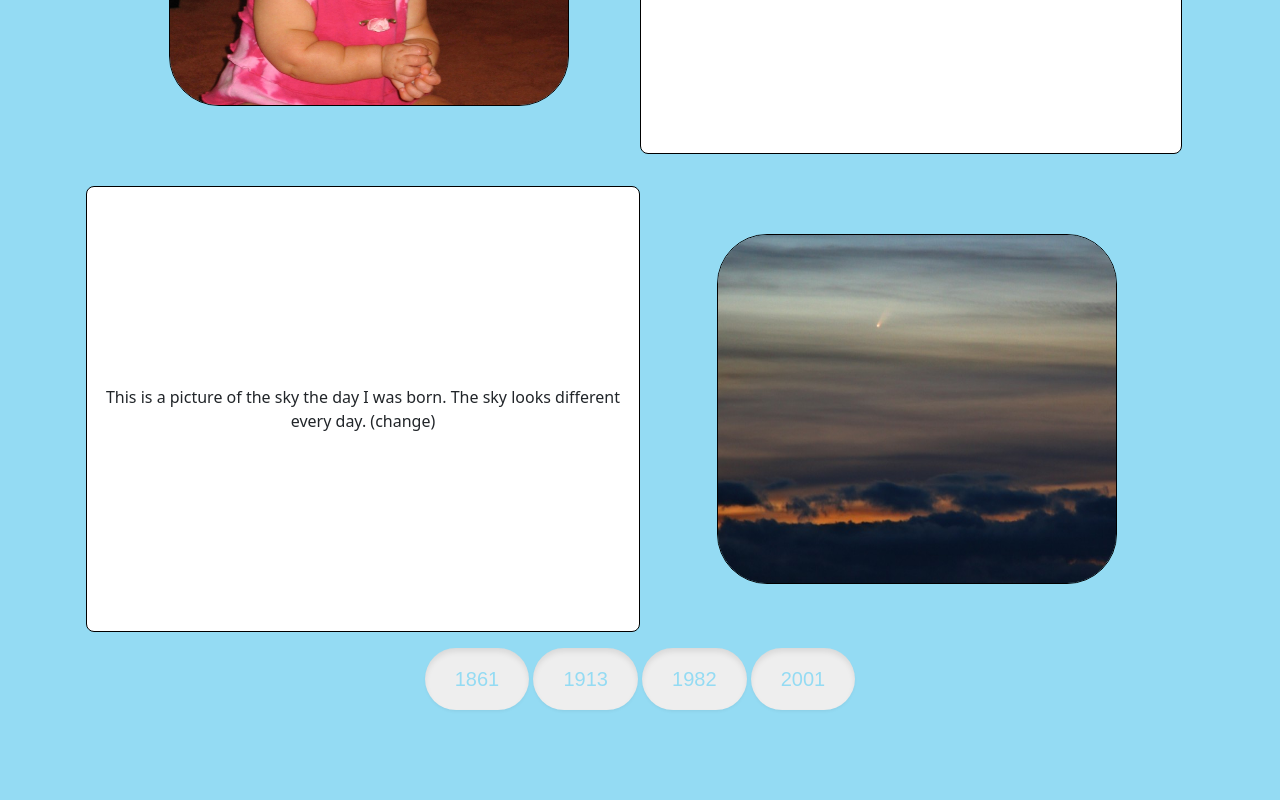
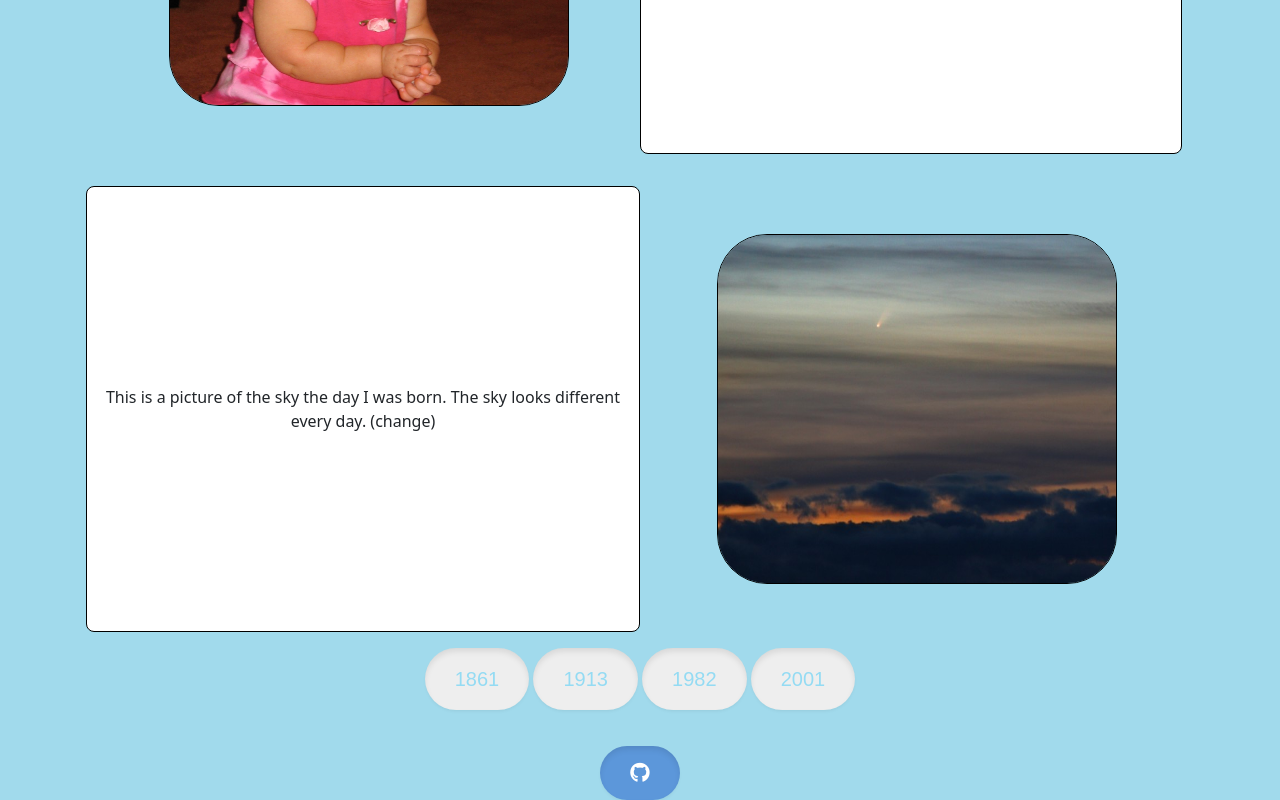
Before and after one commit to samhirsch0109/on-my-birthday, a plain HTML site: page index.html in a window 1280 px wide. Shown: the part 452-1252 px from the top of the page. Before the commit the page ends 1193 px from the top, so only its background shows below. Drawn offline with nearby package versions, Linux system fonts and the light colour scheme; a web font is replaced by a local one.

Commit message:
changed colors

```diff
--- a/index.html
+++ b/index.html
@@ -6,7 +6,9 @@
     <!-- Required meta tags -->
     <meta charset="utf-8" />
     <meta name="viewport" content="width=device-width, initial-scale=1, shrink-to-fit=no" />
-
+    <link href="https://cdn.jsdelivr.net/npm/bootstrap@5.3.2/dist/css/bootstrap.min.css" rel="stylesheet"
+    integrity="sha384-T3c6CoIi6uLrA9TneNEoa7RxnatzjcDSCmG1MXxSR1GAsXEV/Dwwykc2MPK8M2HN" crossorigin="anonymous">
+<link rel="stylesheet" href="https://cdnjs.cloudflare.com/ajax/libs/font-awesome/6.4.2/css/all.min.css">
     <!-- Bootstrap CSS v5.2.1 -->
     <link href="https://cdn.jsdelivr.net/npm/bootstrap@5.3.2/dist/css/bootstrap.min.css" rel="stylesheet"
         integrity="sha384-T3c6CoIi6uLrA9TneNEoa7RxnatzjcDSCmG1MXxSR1GAsXEV/Dwwykc2MPK8M2HN" crossorigin="anonymous" />
@@ -92,7 +94,9 @@
 
 
 
-    <footer>
+    <footer> <br> <br>
+   <div class="btn2">   <div class="text-center"> <a href="https://github.com/dashboard" class="btn1 text-white btn-floating m-1"
+        style="background-color: rgb(92, 151, 218);" href="#!" role="button"> <i class="fab fa-github"></i></a> </a></div>
         <!-- place footer here -->
     </footer>
     <!-- Bootstrap JavaScript Libraries -->
--- a/style.css
+++ b/style.css
@@ -1,5 +1,5 @@
 body {
-    background-color: rgb(148, 219, 243);
+    background-color: rgb(161, 218, 236);
 }
 
 .bg-hero-image {
@@ -61,8 +61,8 @@ p.font {
 
 .btn-info {
     background-color: rgb(255, 255, 255);
-    font-family: 'Lora';
    border: 1px solid black;
+   font-family: 'Nunito', sans-serif;
 }
 
 .btn-info:hover {
@@ -70,7 +70,13 @@ p.font {
     color: white;
 }
 
+#changeText {
+    font-family: 'Nunito', sans-serif;
+}
 
+#changeText2 {
+    font-family: 'Nunito", sans-serif;
+}
 .btn{
     background-color: #eeeeee;
     padding: 0.8em 1.5em;
@@ -115,7 +121,7 @@ p.font {
 
 @keyframes flash {
     0%{
-        opacity: 1;
+        opacity: 3;
         transform: translate(45px);
     }
     100%{
@@ -123,3 +129,20 @@ p.font {
         transform: translate(0);
     }
 }
+
+.btn1 {
+    background-color: #eeeeee;
+    padding: 0.8em 1.5em;
+    border-radius: 20em;
+    border: none;
+    user-select: none;
+    cursor: pointer;
+    font-size: 20px;
+    transition: all 100ms linear;
+    color: rgb(148, 219, 243);
+    position: relative;
+    box-shadow: inset 0 4px 6px -1px rgb(0 0 0 / 0.1),
+    0 2px 4px -2px rgb(0 0 0 / 0.1);
+    font-family: 'Ubuntu', sans-serif;
+
+}
```
